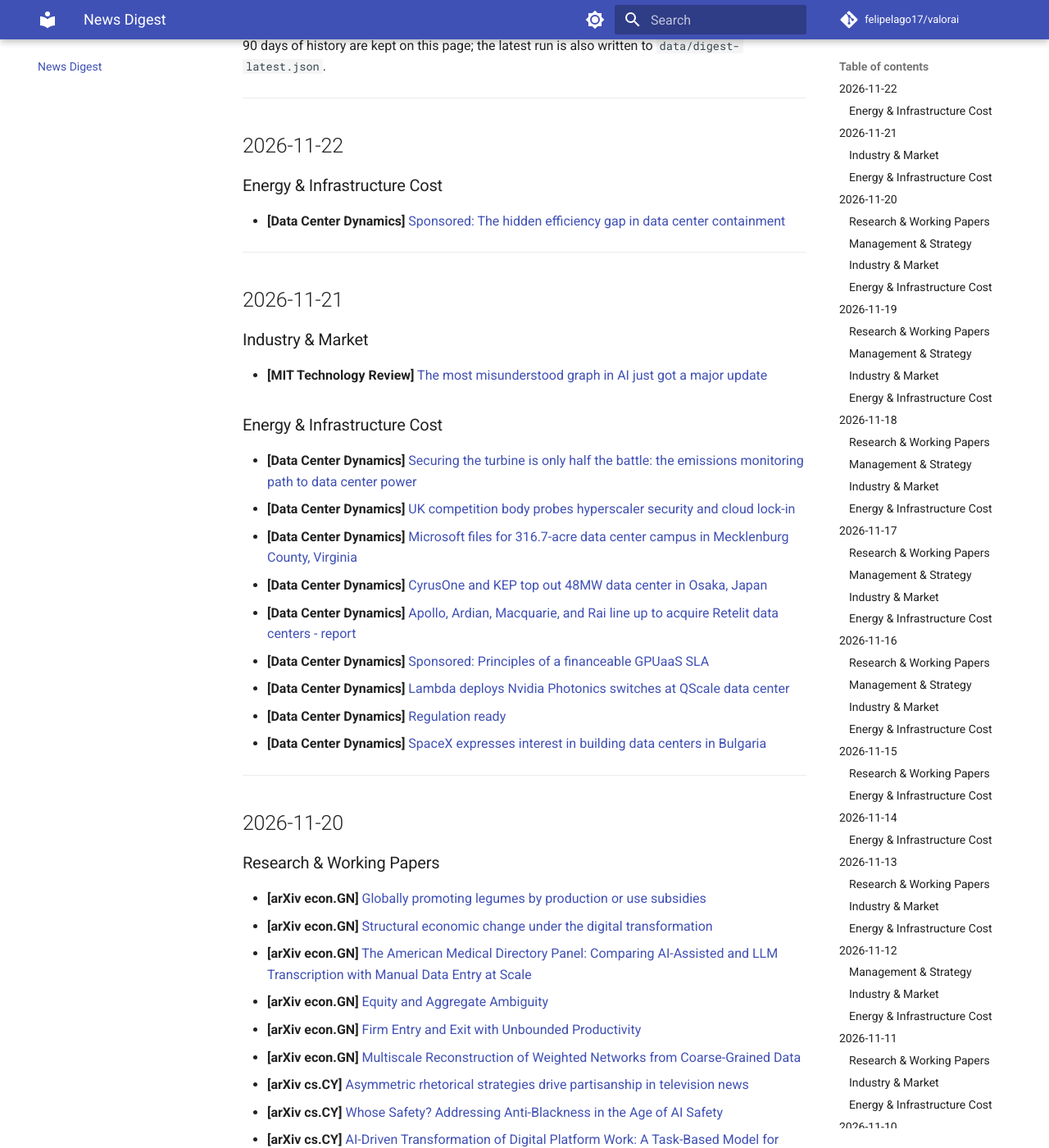
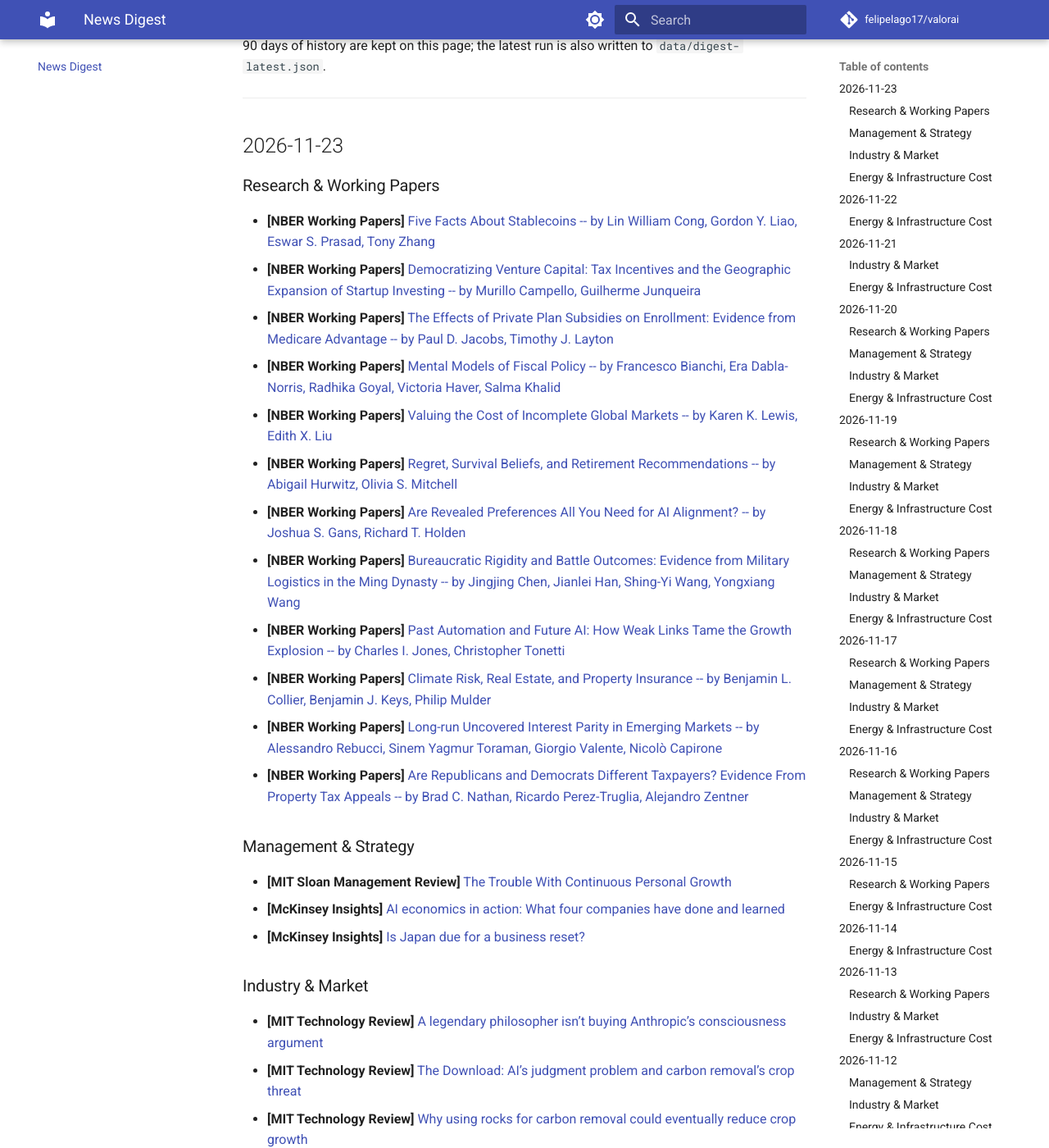
Before and after one commit to felipelago17/valorai, an MkDocs documentation site: the page built from docs/news/digest.md, in a window 1280 px wide and 1400 px high, scrolled down 329 px. Shown: the whole window at 82% size. Built offline with MkDocs 1.6.1 and Material for MkDocs 9.7.7, drawn with Linux system fonts in a browser that asks for light colours; comment, search, counter and statistics services are not loaded; some of the changed text lies outside the part shown.

Commit message:
chore: daily digest 2026-11-23

```diff
--- a/docs/news/digest.md
+++ b/docs/news/digest.md
@@ -9,6 +9,49 @@ Roughly 90 days of history are kept on this page; the latest run is also written
 ---
 
 <!-- DIGEST_START -->
+## 2026-11-23
+
+### Research & Working Papers
+
+- **[NBER Working Papers]** [Five Facts About Stablecoins -- by Lin William Cong, Gordon Y. Liao, Eswar S. Prasad, Tony Zhang](https://www.nber.org/papers/w36038#fromrss)
+- **[NBER Working Papers]** [Democratizing Venture Capital: Tax Incentives and the Geographic Expansion of Startup Investing -- by Murillo Campello, Guilherme Junqueira](https://www.nber.org/papers/w36039#fromrss)
+- **[NBER Working Papers]** [The Effects of Private Plan Subsidies on Enrollment: Evidence from Medicare Advantage -- by Paul D. Jacobs, Timothy J. Layton](https://www.nber.org/papers/w36042#fromrss)
+- **[NBER Working Papers]** [Mental Models of Fiscal Policy -- by Francesco Bianchi, Era Dabla-Norris, Radhika Goyal, Victoria Haver, Salma Khalid](https://www.nber.org/papers/w36043#fromrss)
+- **[NBER Working Papers]** [Valuing the Cost of Incomplete Global Markets -- by Karen K. Lewis, Edith X. Liu](https://www.nber.org/papers/w36046#fromrss)
+- **[NBER Working Papers]** [Regret, Survival Beliefs, and Retirement Recommendations -- by Abigail Hurwitz, Olivia S. Mitchell](https://www.nber.org/papers/w36047#fromrss)
+- **[NBER Working Papers]** [Are Revealed Preferences All You Need for AI Alignment? -- by Joshua S. Gans, Richard T. Holden](https://www.nber.org/papers/w36048#fromrss)
+- **[NBER Working Papers]** [Bureaucratic Rigidity and Battle Outcomes: Evidence from Military Logistics in the Ming Dynasty -- by Jingjing Chen, Jianlei Han, Shing-Yi Wang, Yongxiang Wang](https://www.nber.org/papers/w36049#fromrss)
+- **[NBER Working Papers]** [Past Automation and Future AI: How Weak Links Tame the Growth Explosion -- by Charles I. Jones, Christopher Tonetti](https://www.nber.org/papers/w36050#fromrss)
+- **[NBER Working Papers]** [Climate Risk, Real Estate, and Property Insurance -- by Benjamin L. Collier, Benjamin J. Keys, Philip Mulder](https://www.nber.org/papers/w36051#fromrss)
+- **[NBER Working Papers]** [Long-run Uncovered Interest Parity in Emerging Markets -- by Alessandro Rebucci, Sinem Yagmur Toraman, Giorgio Valente, Nicolò Capirone](https://www.nber.org/papers/w36052#fromrss)
+- **[NBER Working Papers]** [Are Republicans and Democrats Different Taxpayers? Evidence From Property Tax Appeals -- by Brad C. Nathan, Ricardo Perez-Truglia, Alejandro Zentner](https://www.nber.org/papers/w36055#fromrss)
+
+### Management & Strategy
+
+- **[MIT Sloan Management Review]** [The Trouble With Continuous Personal Growth](https://sloanreview.mit.edu/article/the-trouble-with-continuous-personal-growth/)
+- **[McKinsey Insights]** [AI economics in action: What four companies have done and learned](https://www.mckinsey.com/capabilities/quantumblack/our-insights/ai-economics-in-action-what-four-companies-have-done-and-learned)
+- **[McKinsey Insights]** [Is Japan due for a business reset?](https://www.mckinsey.com/featured-insights/future-of-asia/future-of-asia-podcasts/is-japan-due-for-a-business-reset)
+
+### Industry & Market
+
+- **[MIT Technology Review]** [A legendary philosopher isn’t buying Anthropic’s consciousness argument](https://www.technologyreview.com/2026/11/23/1149569/a-legendary-philosopher-isnt-buying-anthropics-consciousness-argument/)
+- **[MIT Technology Review]** [The Download: AI’s judgment problem and carbon removal’s crop threat](https://www.technologyreview.com/2026/11/23/1149548/the-download-ai-judgment-problem-carbon-removal-crop-threat/)
+- **[MIT Technology Review]** [Why using rocks for carbon removal could eventually reduce crop growth](https://www.technologyreview.com/2026/11/23/1149392/why-using-rocks-for-carbon-removal-could-eventually-reduce-crop-growth/)
+
+### Energy & Infrastructure Cost
+
+- **[Data Center Dynamics]** [Apollo and Goldman Sachs lead $44bn SpaceX GPU financing deal](https://www.datacenterdynamics.com/en/news/apollo-and-goldman-sachs-lead-44bn-spacex-gpu-financing-deal/)
+- **[Data Center Dynamics]** [Cogent sells three data centers to I Squared Capital's Saragon](https://www.datacenterdynamics.com/en/news/cogent-sells-three-data-centers-to-i-squared-capitals-saragon/)
+- **[Data Center Dynamics]** [The coming wave: Is compute at sea ready to sink or swim?](https://www.datacenterdynamics.com/en/analysis/underwater-data-centers-floating-compute-at-sea-us-china/)
+- **[Data Center Dynamics]** [Sponsored: Solving cabling challenges behind AI data center growth](https://www.datacenterdynamics.com/en/marketwatch/solving-cabling-challenges-behind-ai-data-center-growth/)
+- **[Data Center Dynamics]** [Spain approves decree on data centers to curb electricity costs](https://www.datacenterdynamics.com/en/news/spain-approves-decree-on-data-centers-to-curb-electricity-costs/)
+- **[Data Center Dynamics]** [CtrlS moves forward with 150MW data center project in Bihar, India](https://www.datacenterdynamics.com/en/news/ctrls-moves-forward-with-150mw-data-center-project-in-bihar-india/)
+- **[Data Center Dynamics]** [Swiss data center firm Green hooks up data center to heating network in Dielsdorf, Switzerland](https://www.datacenterdynamics.com/en/news/swiss-data-center-firm-green-hooks-up-data-center-to-heating-network-in-dielsdorf-switzerland/)
+- **[Data Center Dynamics]** [Northern Europe Energy eyes 200MW data center project outside Riga, Latvia](https://www.datacenterdynamics.com/en/news/northern-europe-energy-eyes-200mw-data-center-project-outside-riga-latvia/)
+- **[Data Center Dynamics]** [Frux Capital to provide €20m funding for Proxity data center campus in Lisbon](https://www.datacenterdynamics.com/en/news/frux-provides-20-million-euros-in-financing-for-the-proxity-campus-in-lisbon/)
+
+---
+
 ## 2026-11-22
 
 ### Energy & Infrastructure Cost
```
Also changed, not shown: 2 other files.
